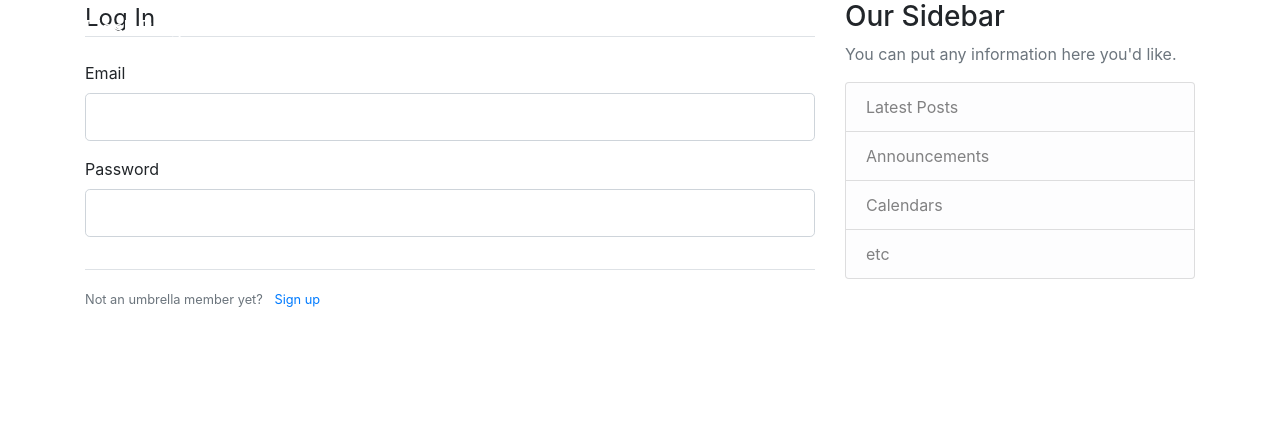
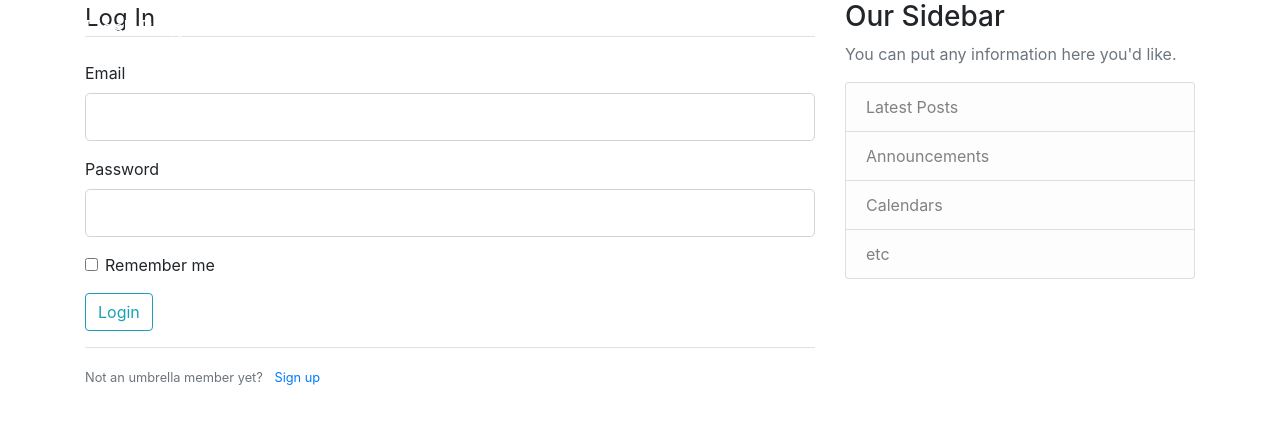
Before and after one commit to gh-lutheravery/umbrella, a Flask app: page /login in a window 1280 px wide. Shown: the top 424 px of the page. Run offline with Flask 3, Linux system fonts and the light colour scheme; some libraries are stand-ins or nearby versions.

Commit message:
finish form

```diff
--- a/umbrella/templates/login.html
+++ b/umbrella/templates/login.html
@@ -31,9 +31,14 @@
                         {{ form.password(class="form-control form-control-lg") }}
                     {% endif %}
                 </div>
-
+                <div class="form-check">
+                    {{ form.remember(class="form-check-input") }}
+                    {{ form.remember.label(class="form-check-label") }}
+                </div>
             </fieldset>
-
+            <div class="form-group">
+                {{ form.submit(class="btn btn-outline-info") }}
+            </div>
         </form>
     </div>
     <div class="border-top pt-3">
```
